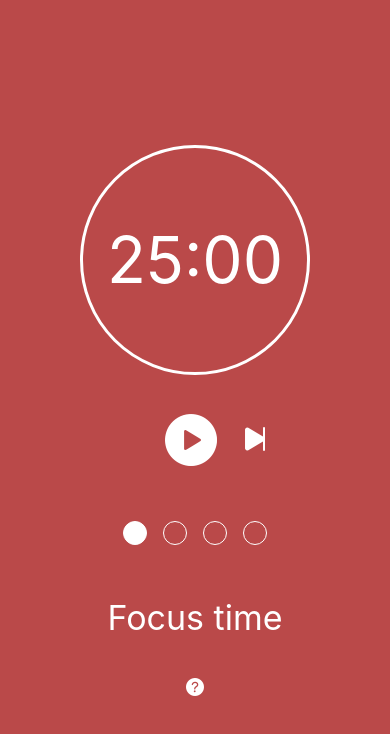
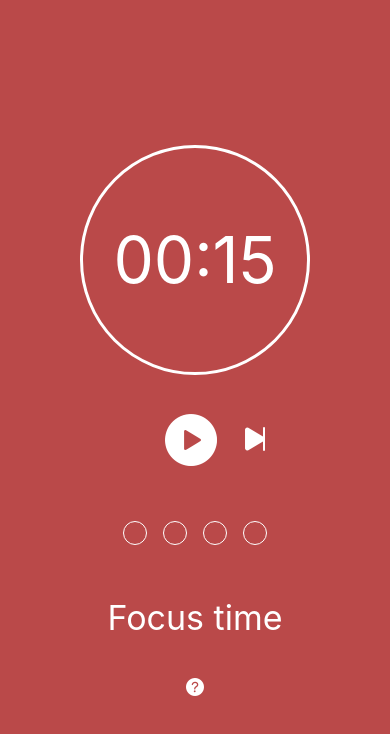
Before and after one commit to rangelbjordao/aulasMobile, a React Native app in the folder pomodoro/: screen / in a window 390 px wide. Shown: the top 734 px of the page. Built offline with nearby package versions, Linux system fonts and the light colour scheme.

Commit message:
display current cycle in circles

```diff
--- a/pomodoro/App.tsx
+++ b/pomodoro/App.tsx
@@ -6,15 +6,29 @@ import Circles from "./components/Circles";
 import { Ionicons } from "@expo/vector-icons";
 import { useEffect, useState } from "react";
 
+const FOCUS_TIME = 1_5;
+const SHORT_BREAK = 3;
+const LONG_BREAK = 1_2;
+
 export default function App() {
-  const [time, setTime] = useState(1_500);
+  const [time, setTime] = useState(FOCUS_TIME);
   const [isRunning, setIsRunning] = useState(false);
+  const [completed, setCompleted] = useState(0);
+
+  const currenttCycle = completed % 4;
 
   useEffect(() => {
     if (isRunning) {
       const ref = setInterval(() => {
-        console.log("oi");
-        setTime((currentValue) => currentValue - 1);
+        console.log("tick");
+        setTime((currentValue) => {
+          if (currentValue > 0) {
+            return currentValue - 1;
+          } else {
+            setCompleted((curr) => curr + 1);
+            return SHORT_BREAK;
+          }
+        });
       }, 1_000);
 
       return () => {
@@ -43,7 +57,12 @@ export default function App() {
         onPause={handlePause}
         isRunning={isRunning}
       />
-      <Circles />
+      <Circles
+        firstCompleted={completed > 0}
+        secondCompleted={completed > 1}
+        thirdCompleted={completed > 2}
+        fourthCompleted={completed > 3}
+      />
       <Text style={styles.text}>Focus time</Text>
       <Ionicons name="help-circle" size={24} color="#fff" />
       <StatusBar style="light" />
--- a/pomodoro/components/Circles.tsx
+++ b/pomodoro/components/Circles.tsx
@@ -1,13 +1,25 @@
 import { StyleSheet, Text, View } from "react-native";
 import Circle from "./Circle";
 
-const Circles = () => {
+interface CirclesProps {
+  firstCompleted: boolean;
+  secondCompleted: boolean;
+  thirdCompleted: boolean;
+  fourthCompleted: boolean;
+}
+
+const Circles = ({
+  firstCompleted,
+  secondCompleted,
+  thirdCompleted,
+  fourthCompleted,
+}: CirclesProps) => {
   return (
     <View style={styles.container}>
-      <Circle fill={true} />
-      <Circle fill={false} />
-      <Circle fill={false} />
-      <Circle fill={false} />
+      <Circle fill={firstCompleted} />
+      <Circle fill={secondCompleted} />
+      <Circle fill={thirdCompleted} />
+      <Circle fill={fourthCompleted} />
     </View>
   );
 };
```
